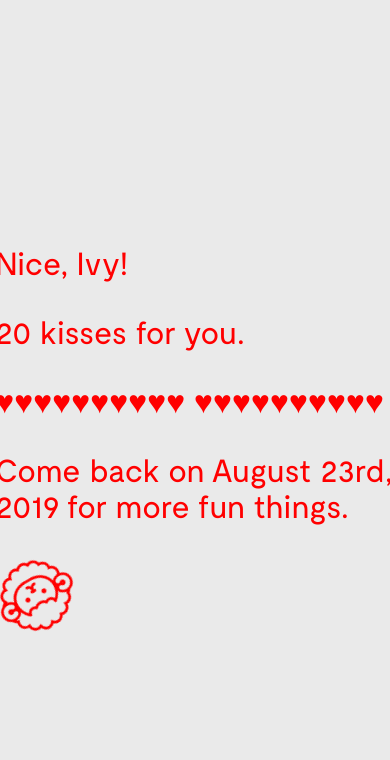
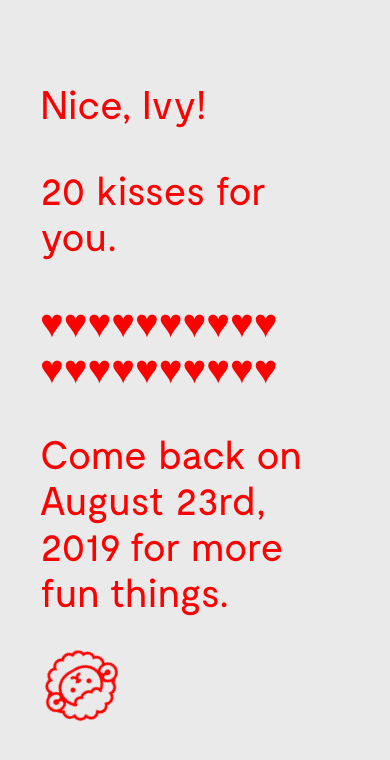
Before and after one commit to LSPRT/lespritdescalier.github.io, a website: page ivy-secret.html in a window 390 px wide. Drawn offline with nearby package versions, Linux system fonts and the light colour scheme.

Commit message:
Fix layout and responsive styles

```diff
--- a/stylesheets/pages/_home.scss
+++ b/stylesheets/pages/_home.scss
@@ -5,8 +5,6 @@
 body {
   background-color: $background-gray;
   max-width: $max-width;
-//   height: 200vh;
-  margin: 0 auto;
 }
 
 .introduction {
--- a/stylesheets/pages/_ivy-secret.scss
+++ b/stylesheets/pages/_ivy-secret.scss
@@ -2,6 +2,7 @@
 //  Ivy's Secret Page Styles
 // -------------------------------------------------------------
 .secret {
+    padding: 40px;
     width: 100vw;
     height: 100vh;
     display: flex;
@@ -12,13 +13,13 @@
     &__heading,
     &__subheading {
         font-family: 'Moderat', Fallback, sans-serif;
-        font-size: 2rem;
+        font-size: 48px;
         color: red;
         margin-bottom: 32px;
     }
 
     &__container {
-        width: 400px;
+        width: 33.333%;
     }
 
     &__svg {
@@ -32,6 +33,25 @@
         align-items: flex-start;
     }
 }
+
+@media (max-width: 768px) {
+    .secret {
+        justify-content: flex-start;
+
+        &__container {
+            width: 100%;
+        }
+
+        &__heading,
+        &__subheading {
+            font-family: 'Moderat', Fallback, sans-serif;
+            font-size: 40px;
+            color: red;
+            margin-bottom: 32px;
+        }
+    }
+}
+
 
 @-webkit-keyframes fadeIn { from { opacity:0; } to { opacity:1; } }
 @-moz-keyframes fadeIn { from { opacity:0; } to { opacity:1; } }
```
Also changed, not shown: dist/css/main.css.
